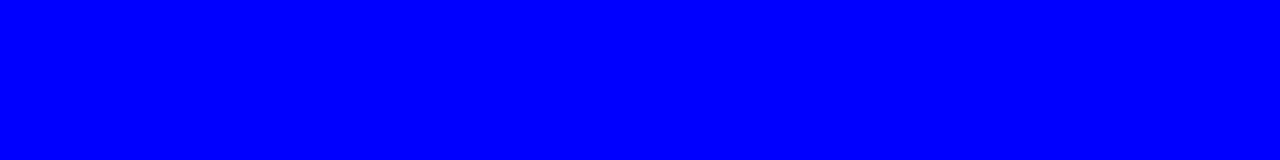
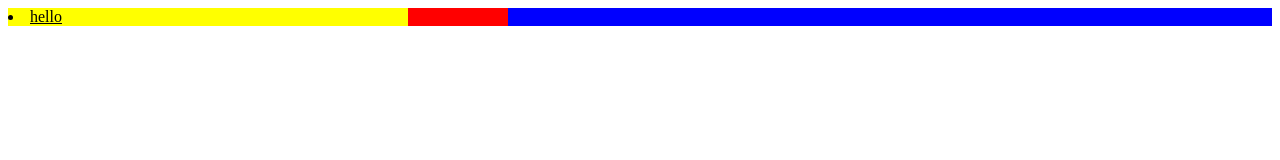
Before and after one commit to oronaminc/css-master, a website built with Parcel: page index.html in a window 1280 px wide. Built offline with nearby package versions, Linux system fonts and the light colour scheme; some packages are replaced by stand-ins of ours.

Commit message:
final ver

```diff
--- a/index.html
+++ b/index.html
@@ -11,7 +11,38 @@
     </head>
 
     <body>
+        <main>
+            <section>
+                <li><a href="">hello</a></li>
+            </section>
+        </main>
 
     </body>
 
 </html>
+
+
+<!--
+        <nav>
+            <ul>
+                <li><a href="#" target="_blank">Link</a></li>
+                <li><a href="#" target="_blank">Link</a></li>
+                <li class="target"><a href="#" target="_blank">Link</a></li>
+                <li><a href="#" target="_blank">Link</a></li>
+                <li><a href="#" target="_blank">Link</a></li>
+                <li><a href="#" target="_blank">Link</a></li>
+                <li><a href="#" target="_blank">Link</a></li>
+                <li><a href="#" target="_blank">Link</a></li>
+            </ul>
+        </nav>
+
+        <h1>LlLALALA</h1>
+        <h2>LlLALALA</h2>
+        <h3>LlLALALA</h3>
+        <h4>LlLALALA</h4>
+        <h5>LlLALALA</h5>
+        <h6>LlLALALA</h6>
+
+
+
+-->
--- a/styles.css
+++ b/styles.css
@@ -1,3 +1,72 @@
-body{
+/*
+li:not(.target){
+    background-color:grey;
+}
+
+li:matches(:nth-child(even), .target){
     background-color:blue;
 }
+li:matches(:nth-child(even), .target){
+    background-color:peachpuff;
+}
+
+
+:root{
+    --awesomeColor: #3498db;
+    --awesome: 1px solid red;
+}
+
+li:first-child a{
+    color:var(--awesomeColor);
+    border:var(--awesome);
+}
+
+@custom-selector :--headers h1, h2, h3, h4, h5, h6;
+
+:--headers{
+    color:#e74c3c;
+}
+
+
+
+
+@custom-media --ipad-size (450px <= width <= 850px);
+
+@media(--ipad-size){
+    body{
+        background-color:red;
+    }
+}
+
+
+
+
+h1 {
+    color: #f1c40f;
+}
+
+h1:hover{
+
+    color: color-mod(#f1c40f lightness(80%));
+    font-family: system-ui;
+}
+*/
+
+main{
+    background-color:blue;
+    & section{
+        background-color:red;
+        width:500px;
+        & li {
+            background-color:yellow;
+            width:400px;
+            & a {
+                color:black;
+                &:hover{
+                    font-size:50px;
+                }
+            }
+        }
+
+    }
+}
```
Also changed, not shown: package.json (+16 -1 lines), 1_CSS.txt (deleted), dist/index.html, 5 other files.
